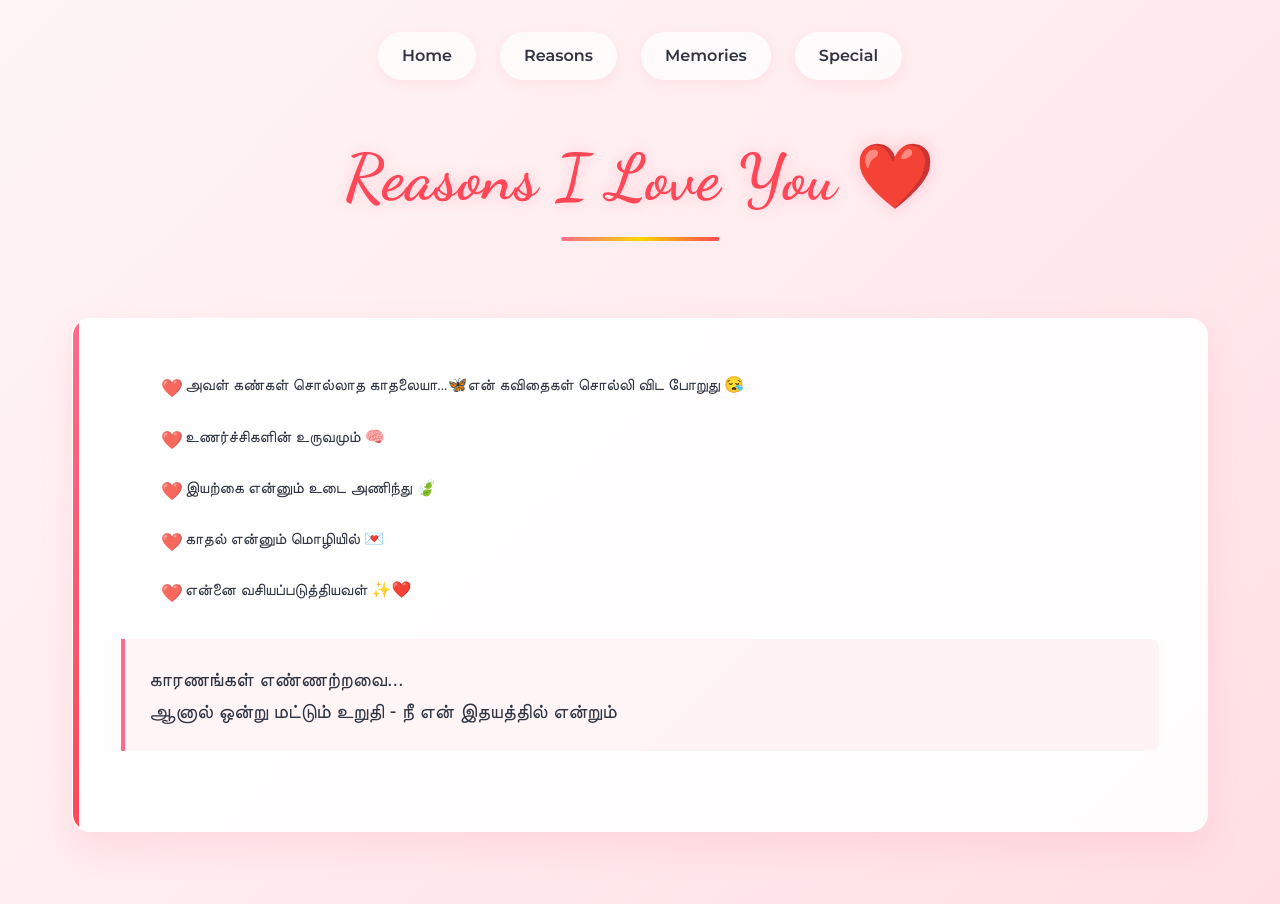
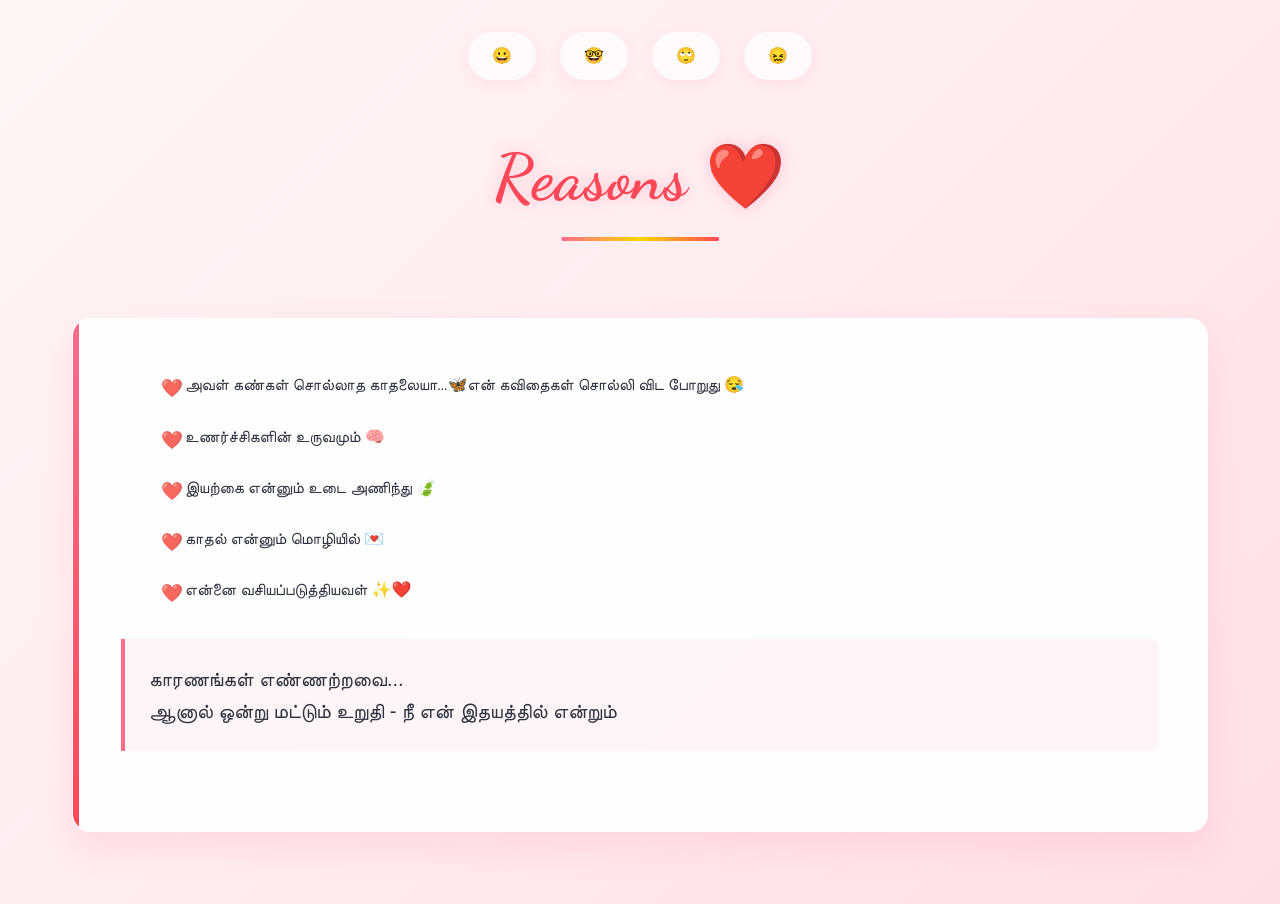
Before and after one commit to SabarishCodeWizard/pookie, a React (Create React App) app: page /reasons in a window 1280 px wide. Built offline with nearby package versions, Linux system fonts and the light colour scheme.

Commit message:
rollback the  Login / Google Sign-In

```diff
--- a/src/App.js
+++ b/src/App.js
@@ -12,10 +12,10 @@ function App() {
     <Router>
       <div className="app">
         <nav className="navigation">
-          <Link to="/" className="nav-link">Home</Link>
-          <Link to="/reasons" className="nav-link">Reasons</Link>
-          <Link to="/memories" className="nav-link">Memories</Link>
-          <Link to="/special" className="nav-link">Special</Link>
+          <Link to="/" className="nav-link">😀</Link>
+          <Link to="/reasons" className="nav-link">🤓</Link>
+          <Link to="/memories" className="nav-link">🙄</Link>
+          <Link to="/special" className="nav-link">😖</Link>
         </nav>
 
         <Routes>
--- a/src/pages/HomePage.jsx
+++ b/src/pages/HomePage.jsx
@@ -37,6 +37,7 @@ const HomePage = ({ showHiddenMessage, setShowHiddenMessage }) => {
       />
 
       <MessageCard>
+        <p className="message"><b>Pookie 💛🪽</b></p>
         <p className="message">பொட்டு வைத்தால் மெய் எழுத்தை விட அழகாக இருப்பாள்....⚡</p>
 
         <p className="message">She has beautiful <span className="highlight">weapon</span> 😳</p>
--- a/src/pages/ReasonsPage.jsx
+++ b/src/pages/ReasonsPage.jsx
@@ -4,7 +4,7 @@ import MessageCard from '../components/MessageCard';
 const ReasonsPage = () => {
   return (
     <>
-      <Header title="Reasons I Love You ❤️" />
+      <Header title="Reasons ❤️" />
 
       <MessageCard>
        <ul className="reasons-list">
```
